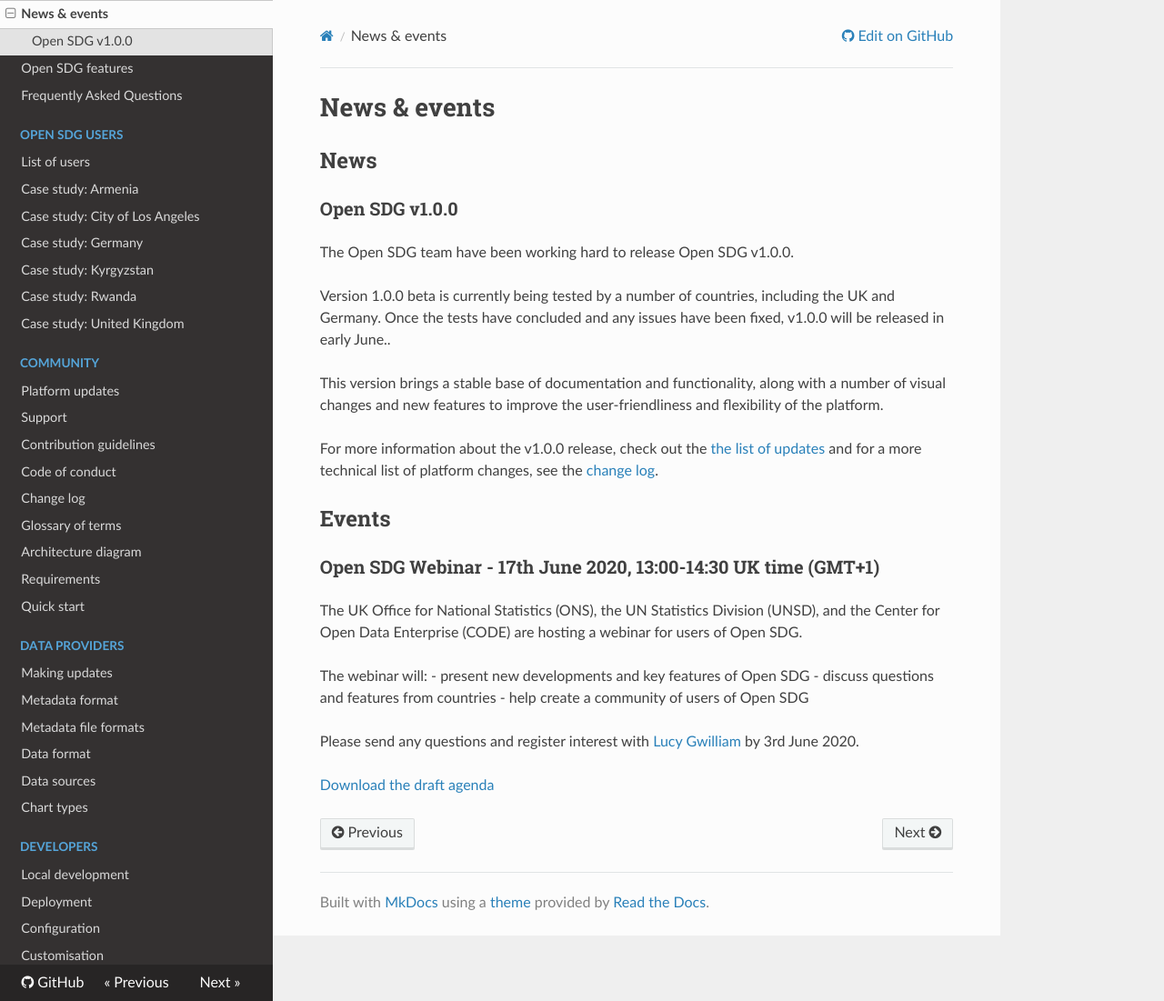
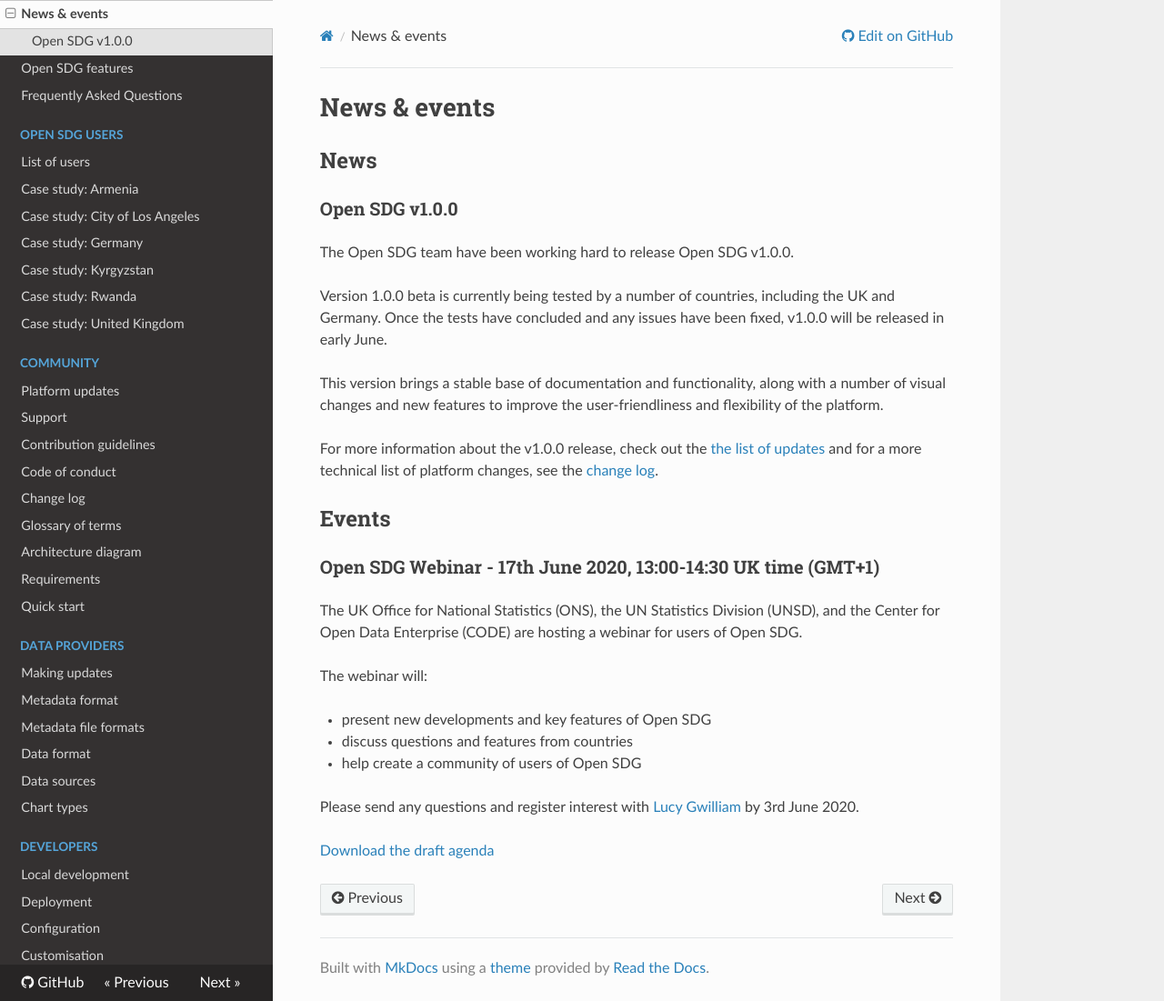
Before and after one commit to open-sdg/open-sdg, an MkDocs documentation site: the page built from docs/news-and-events.md, in a window 1280 px wide and 1101 px high. Shown: the whole window at 91% size. Built offline with MkDocs 1.6.1, drawn with Linux system fonts in a browser that asks for light colours; nearby versions of some CDN libraries; old or Windows-style settings are respelled for this version of MkDocs.

Commit message:
Fix list and type

```diff
--- a/docs/news-and-events.md
+++ b/docs/news-and-events.md
@@ -6,7 +6,7 @@
 
 The Open SDG team have been working hard to release Open SDG v1.0.0.
 
-Version 1.0.0 beta is currently being tested by a number of countries, including the UK and Germany. Once the tests have concluded and any issues have been fixed, v1.0.0 will be released in early June..
+Version 1.0.0 beta is currently being tested by a number of countries, including the UK and Germany. Once the tests have concluded and any issues have been fixed, v1.0.0 will be released in early June.
 
 This version brings a stable base of documentation and functionality, along with a number of visual changes and new features to improve the user-friendliness and flexibility of the platform.
 
@@ -20,6 +20,7 @@
 The UK Office for National Statistics (ONS), the UN Statistics Division (UNSD), and the Center for Open Data Enterprise (CODE) are hosting a webinar for users of Open SDG.
 
 The webinar will:
+
 -	present new developments and key features of Open SDG
 -	discuss questions and features from countries
 -	help create a community of users of Open SDG
```
